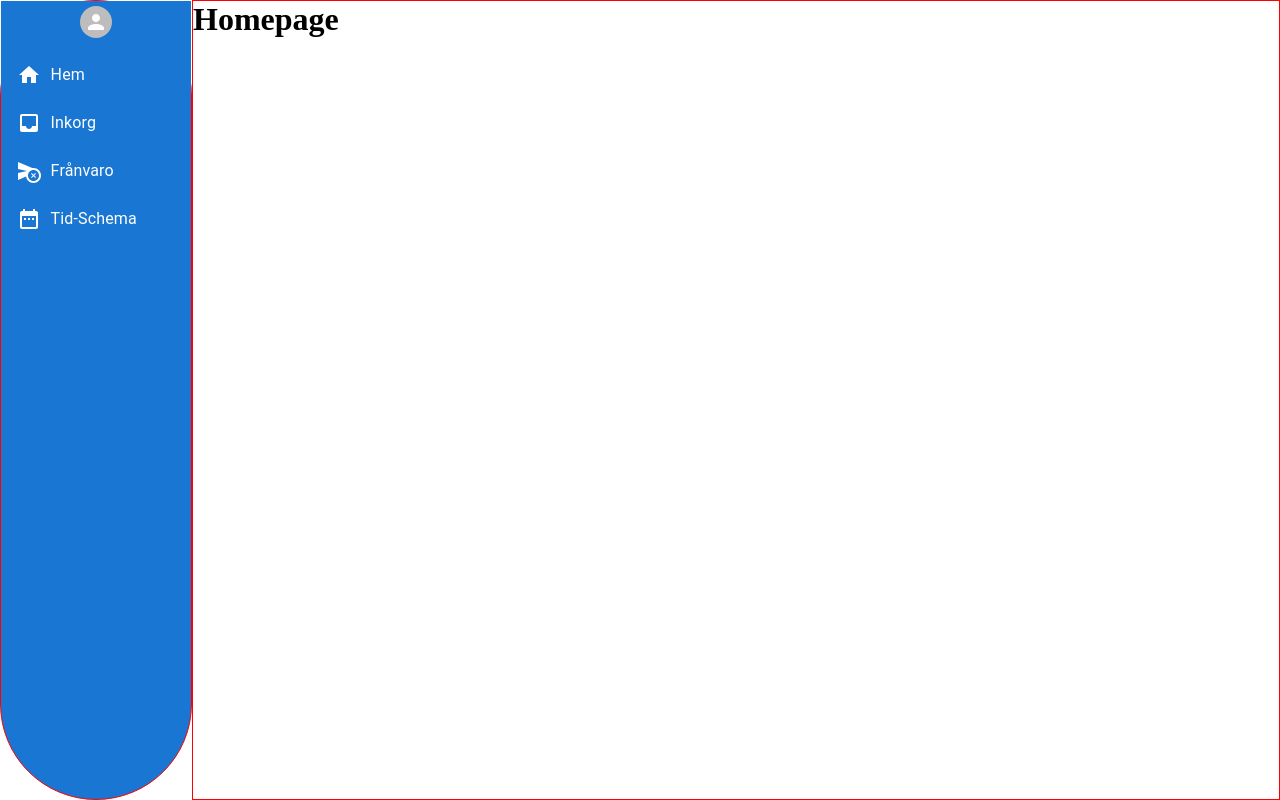
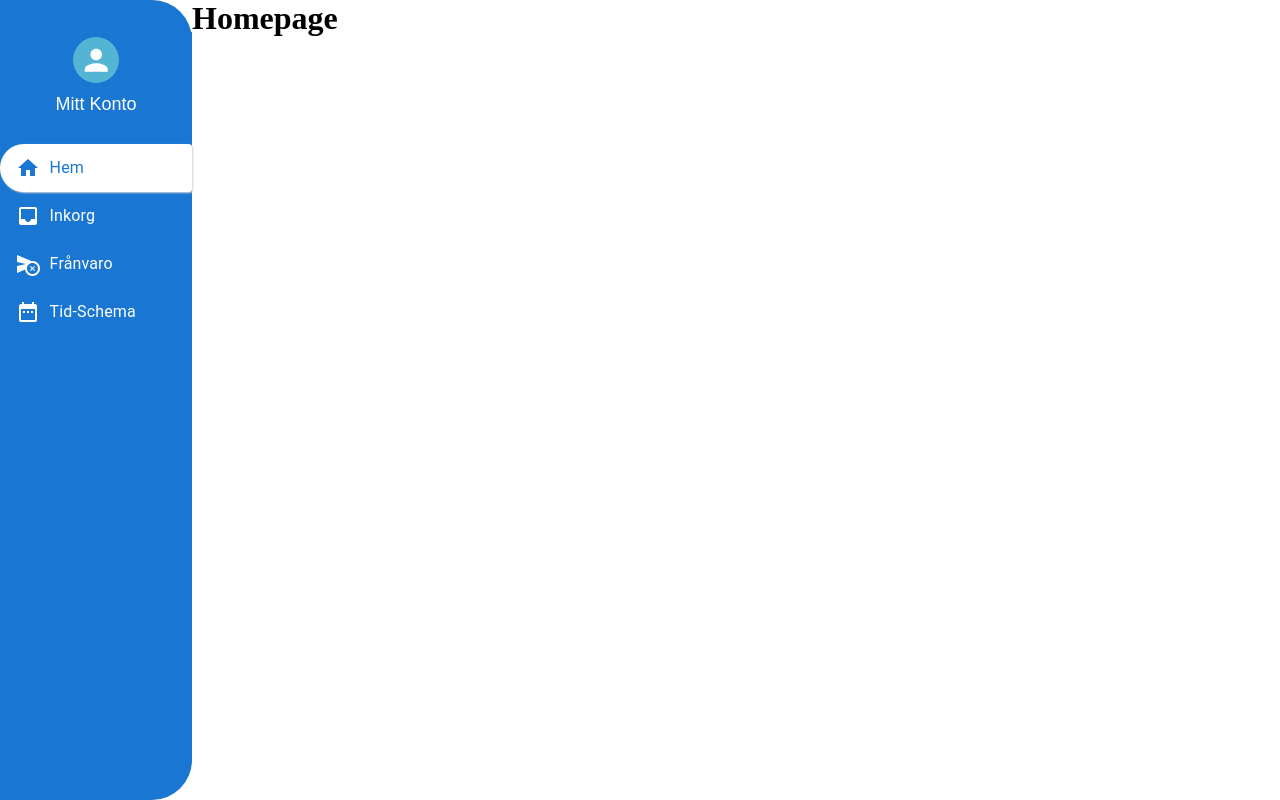
Before and after one commit to A-ForssmanP/InteractWithSchool, a React (Vite) app in the folder frontend/: page / in a window 1280 px wide. Built offline with nearby package versions, Linux system fonts and the light colour scheme; the HTML template or start-up script is replaced by a standard one.

Commit message:
add style to menu and pagesWrapper

```diff
--- a/frontend/src/components/accountMenu/AccountMenu.jsx
+++ b/frontend/src/components/accountMenu/AccountMenu.jsx
@@ -30,6 +30,8 @@ export default function AccountMenu() {
           textAlign: "center",
           justifyContent: { md: "center" },
           paddingLeft: { xs: ".75rem", md: "0" },
+          mb: 2,
+          mt: { xs: 2, md: 0 },
         }}
       >
         <Tooltip title="Account settings">
@@ -39,8 +41,21 @@ export default function AccountMenu() {
             aria-controls={open ? "account-menu" : undefined}
             aria-haspopup="true"
             aria-expanded={open ? "true" : undefined}
+            sx={{
+              display: "flex",
+              flexDirection: { md: "column" },
+              gap: 1.4,
+              color: "rgb(255,255,255)",
+            }}
           >
-            <Avatar sx={{ width: 32, height: 32 }}></Avatar>
+            <Avatar
+              sx={{
+                width: { xs: 40, md: 46 },
+                height: { xs: 40, md: 46 },
+                bgcolor: "#54B4D3",
+              }}
+            ></Avatar>
+            <p>Mitt Konto</p>
           </IconButton>
         </Tooltip>
       </Box>
--- a/frontend/src/components/menu/Menu.jsx
+++ b/frontend/src/components/menu/Menu.jsx
@@ -33,17 +33,19 @@ function Menu() {
   return (
     <Box
       component="aside"
-      border="1px solid red"
+      // border="1px solid red"
       minWidth="15%"
-      //continue here!
       sx={{
         bgcolor: "rgba(25,118,210,1)",
-        borderRadius: "100px 100px 100px 100px",
+        borderRadius: { md: "0px 2.5rem 2.5rem 0px" },
       }}
     >
       <Box
         component="nav"
-        sx={{ display: { md: "none" }, position: "relative" }}
+        sx={{
+          display: { md: "none" },
+          position: "relative",
+        }}
         textAlign={"center"}
       >
         <Button
@@ -52,7 +54,7 @@ function Menu() {
         >
           <MenuIcon />
         </Button>
-        <Button onClick={navigateHome}>
+        <Button sx={{ color: "rgb(255,255,255)" }} onClick={navigateHome}>
           <HomeIcon />
         </Button>
       </Box>
@@ -62,6 +64,8 @@ function Menu() {
         left={"-100%"}
         width={{ xs: "100%", sm: "80%", md: "100%" }}
         bgcolor="rgba(25,118,210,1)"
+        marginTop={{ md: 4 }}
+        paddingTop={{ xs: 1.4, md: 0 }}
         sx={{
           transform: {
             xs: handleMenu.isVisible && "translateX(100%)",
@@ -74,6 +78,7 @@ function Menu() {
             md: "0ms",
           },
           zIndex: 200,
+          borderRadius: { sm: "0 2rem 2rem 0", md: "0" },
         }}
       >
         <AccountMenu />
--- a/frontend/src/components/navList/NavList.jsx
+++ b/frontend/src/components/navList/NavList.jsx
@@ -8,7 +8,7 @@ import { useState } from "react";
 import { useNavigate } from "react-router-dom";
 
 function NavList({ toggleMenu }) {
-  const [selected, setSelected] = useState("Hem");
+  const [isSelected, setIsSelected] = useState("Hem");
   const navigate = useNavigate();
 
   const listItems = [
@@ -35,7 +35,7 @@ function NavList({ toggleMenu }) {
 
   // set selected menu item
   const handleSelected = (text) => {
-    setSelected(text);
+    setIsSelected(text);
   };
 
   // handle item click
@@ -53,6 +53,7 @@ function NavList({ toggleMenu }) {
             key={item.id}
             item={item}
             handleClick={() => handleClick(item)}
+            isSelected={isSelected === item.text}
           />
         );
       })}
--- a/frontend/src/components/navListItem/NavListItem.jsx
+++ b/frontend/src/components/navListItem/NavListItem.jsx
@@ -2,12 +2,33 @@ import ListItem from "@mui/material/ListItem";
 import { ListItemIcon, ListItemText, ListItemButton } from "@mui/material";
 import { useNavigate } from "react-router-dom";
 
-function NavListItem({ item, handleClick }) {
+function NavListItem({ item, handleClick, isSelected }) {
   return (
-    <ListItem disablePadding sx={{ color: "white" }}>
+    <ListItem
+      disablePadding
+      sx={{
+        color: {
+          xs: "rgb(255,255,255)",
+          md: isSelected && "rgba(25,118,210,1)",
+        },
+        bgcolor: { md: isSelected && "white" },
+        borderRadius: { md: isSelected && "4rem 10px 10px 4rem" },
+        boxShadow: { md: isSelected && "1px 1px 2px 0px lightgrey" },
+        "&:hover": {
+          background: { md: !isSelected && "rgba(255,255,255,.1)" },
+        },
+      }}
+    >
       <ListItemButton onClick={handleClick}>
         <ListItemIcon
-          sx={{ minWidth: "0", marginRight: ".6rem", color: "white" }}
+          sx={{
+            minWidth: "0",
+            marginRight: ".6rem",
+            color: {
+              xs: "white",
+              md: isSelected ? "rgba(25,118,210,1)" : "white",
+            },
+          }}
         >
           {item.ikon}
         </ListItemIcon>
--- a/frontend/src/components/pagesWrapper/PagesWrapper.jsx
+++ b/frontend/src/components/pagesWrapper/PagesWrapper.jsx
@@ -3,7 +3,7 @@ import Pages from "../../pages/Pages";
 
 function PagesWrapper() {
   return (
-    <Box component="main" border="1px solid red" minWidth="85%">
+    <Box component="main" minWidth="85%" height={"100%"}>
       <Pages />
     </Box>
   );
```
